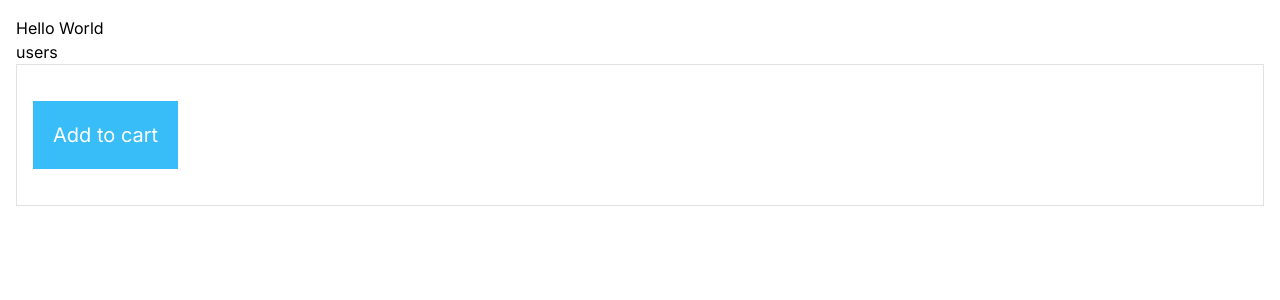
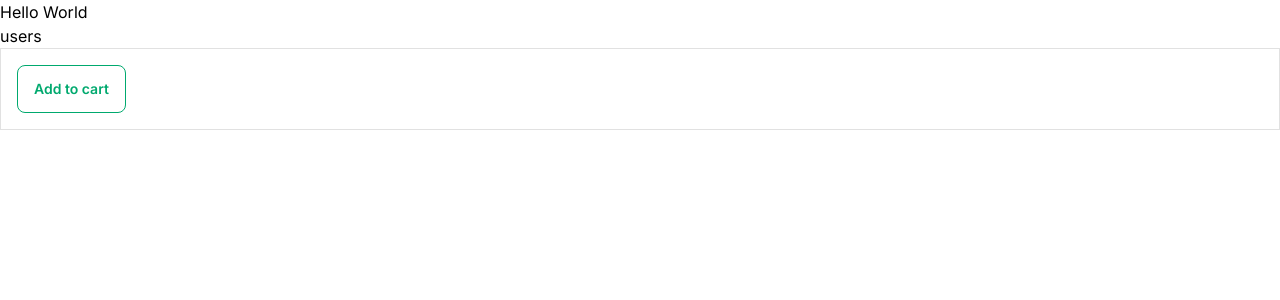
Before and after one commit to RAJI-Zakaria/Mastering_Next.js_13_with_TypeScript, a Next.js app: page / in a window 1280 px wide. Shown: the top 300 px of the page. Built offline with nearby package versions, Linux system fonts and the light colour scheme.

Commit message:
setting up DaisyUI for tailwind css

```diff
--- a/app/components/AddToCart.tsx
+++ b/app/components/AddToCart.tsx
@@ -3,7 +3,7 @@ import React from 'react'
 
 const AddToCart = () => {
   return (
-    <button className='p-5 my-5 bg-sky-400 text-white text-xl hover:bg-sky-700' onClick={() => alert('product added successfully')}>
+    <button className='btn btn-outline btn-success' onClick={() => alert('product added successfully')}>
       Add to cart
     </button>
   )
--- a/app/globals.css
+++ b/app/globals.css
@@ -2,7 +2,17 @@
 @tailwind components;
 @tailwind utilities;
 
+
+:root {
+  --foreground-rgb: 0, 0, 0;
+}
+
+@media (prefers-color-scheme: dark) {
+  :root {
+    --foreground-rgb: 255, 255, 255;
+  }
+}
+
 body {
   color: rgb(var(--foreground-rgb));
-  padding: 1rem;
 }
--- a/tailwind.config.ts
+++ b/tailwind.config.ts
@@ -15,6 +15,9 @@ const config: Config = {
       },
     },
   },
-  plugins: [],
+  plugins: [require("daisyui")],
+  daisyui: {
+    themes: ["light", "dark",  "winter"],
+  },
 }
 export default config
```
Also changed, not shown: 1 other file (tests, documents, lock files or other folders).
